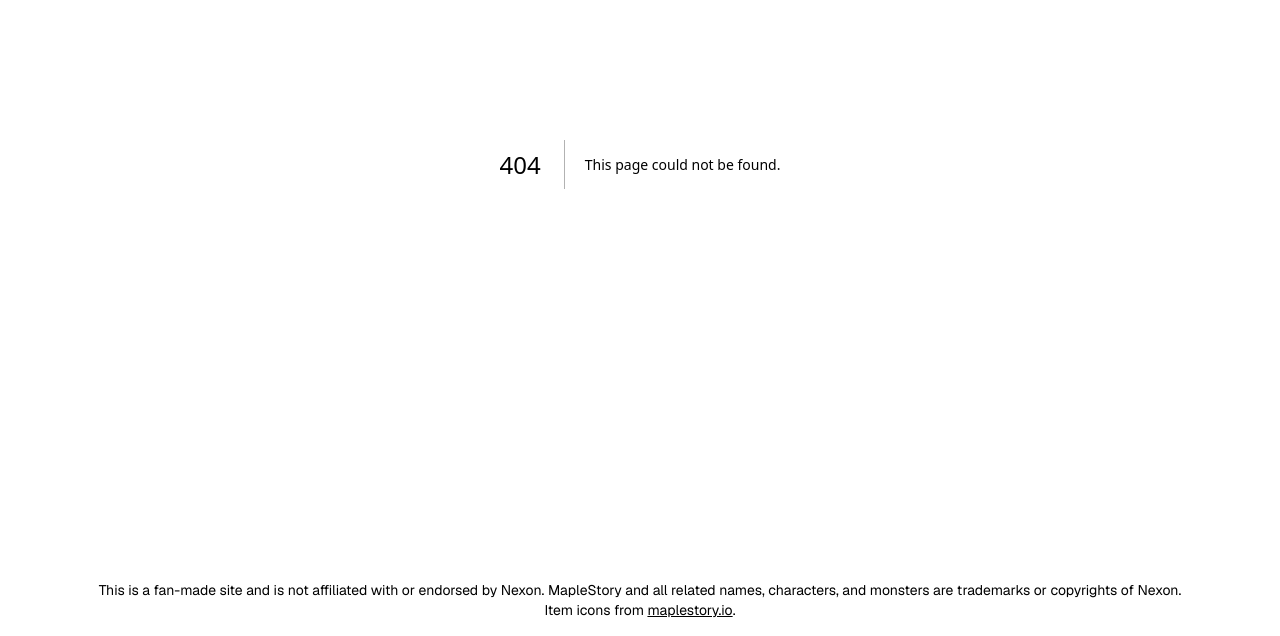
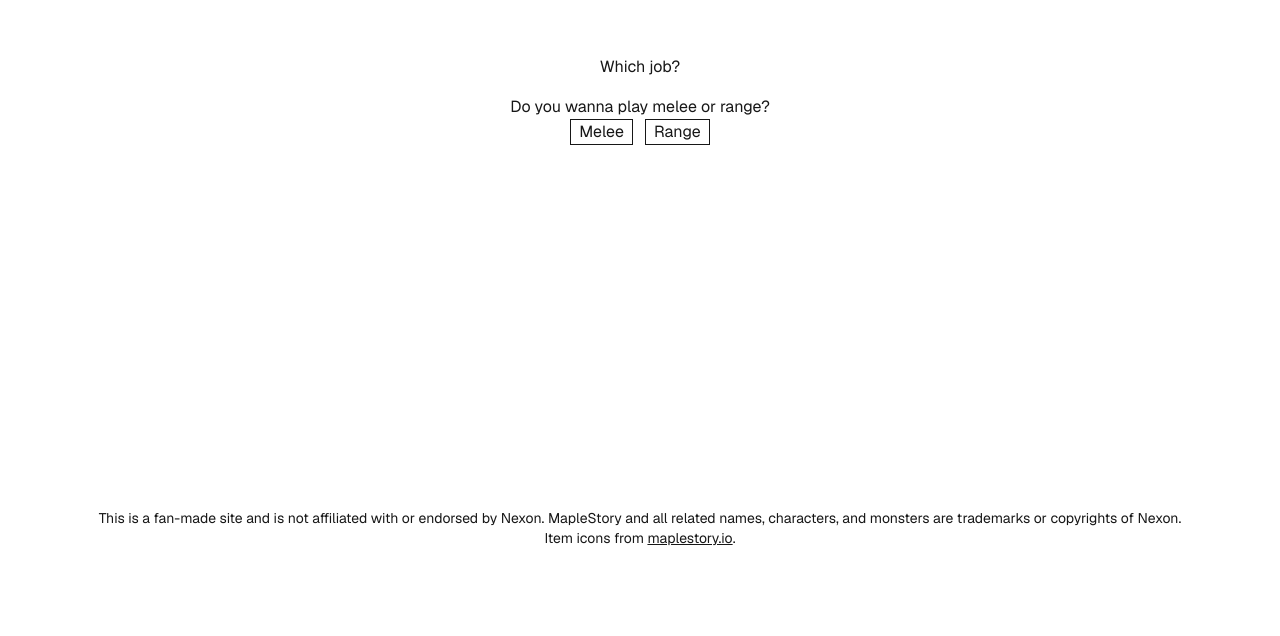
Before and after one commit to jarrensj/msquiz, a Next.js app: page /which-job in a window 1280 px wide. Before the commit this address had no page. Shown: the part 236-872 px from the top of the page. After the commit the page ends 800 px from the top, so only its background shows below. Built offline with nearby package versions, Linux system fonts and the light colour scheme.

Commit message:
feat: add /which-job quiz page (#12)
Start of a quiz that helps people decide which job to play. The first
question asks whether they want to play melee or range.

```diff
--- /dev/null
+++ b/app/which-job/job-quiz.tsx
@@ -0,0 +1,37 @@
+"use client";
+
+import { useState } from "react";
+
+const choices = ["Melee", "Range"];
+
+// TODO: Add the remaining questions and turn the answers into a job result.
+// Only use what we know from playing the game. Don't scrape any sites.
+export default function JobQuiz() {
+  const [choice, setChoice] = useState<string | null>(null);
+
+  return (
+    <div className="flex flex-col items-center gap-2">
+      <fieldset className="flex flex-col items-center gap-2">
+        <legend className="text-center">
+          Do you wanna play melee or range?
+        </legend>
+        <div className="flex gap-3">
+          {choices.map((option) => (
+            <button
+              key={option}
+              type="button"
+              aria-pressed={choice === option}
+              onClick={() => setChoice(option)}
+              className="border px-2 aria-pressed:bg-foreground aria-pressed:text-background"
+            >
+              {option}
+            </button>
+          ))}
+        </div>
+      </fieldset>
+      <p aria-live="polite" className="min-h-12 text-center">
+        {choice &&`You picked ${choice}. More questions coming soon.`}
+      </p>
+    </div>
+  );
+}
--- /dev/null
+++ b/app/which-job/page.tsx
@@ -0,0 +1,10 @@
+import JobQuiz from "./job-quiz";
+
+export default function WhichJob() {
+  return (
+    <main className="flex flex-1 flex-col items-center justify-center gap-4 px-4">
+      <h1>Which job?</h1>
+      <JobQuiz />
+    </main>
+  );
+}
```
